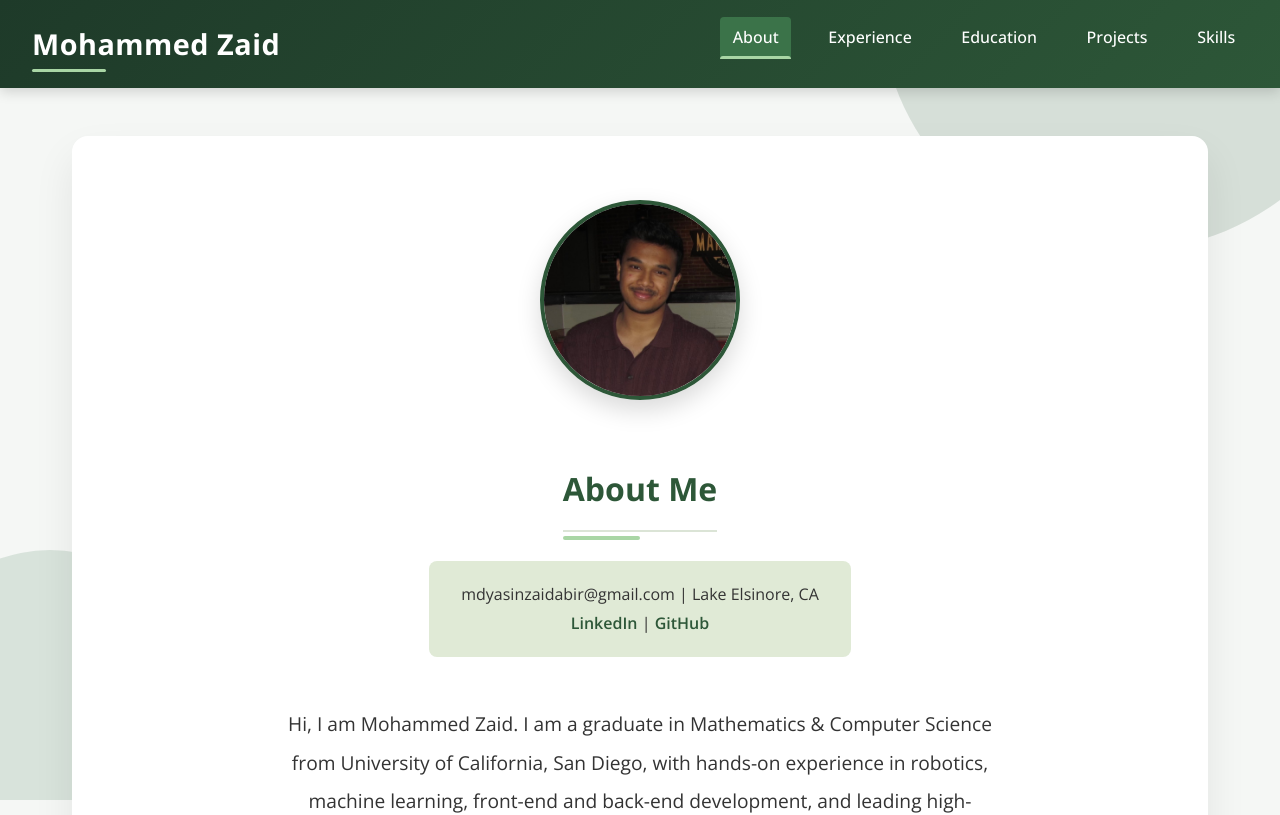
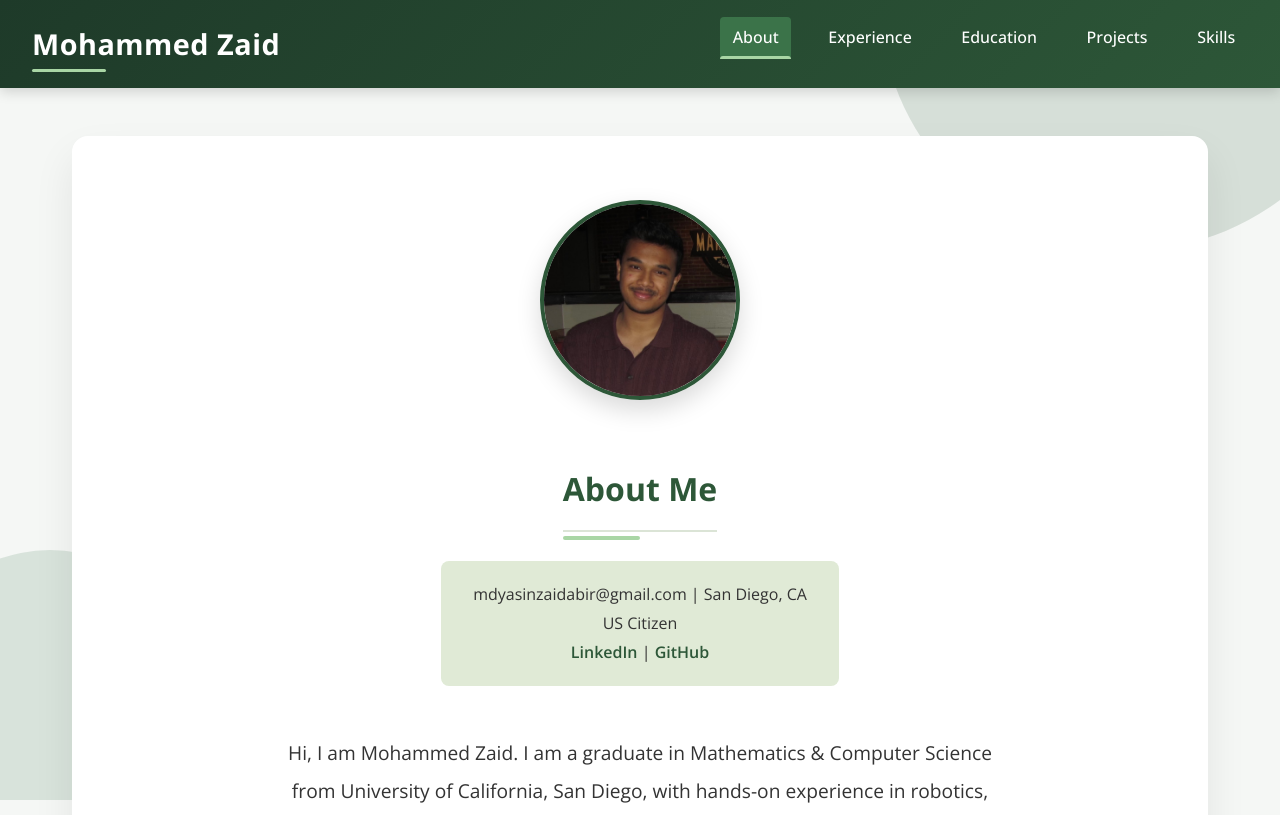
Before and after one commit to mzaid03/PersonalWeb, a React (Create React App) app: page / in a window 1280 px wide. Shown: the top 815 px of the page. Built offline with nearby package versions, Linux system fonts and the light colour scheme.

Commit message:
new status

```diff
--- a/src/App.js
+++ b/src/App.js
@@ -183,7 +183,9 @@ function App() {
  initial="hidden"
  animate="visible"
  >
- <motion.p variants={staggerItem}>mdyasinzaidabir@gmail.com | Lake Elsinore, CA</motion.p>
+ <motion.p variants={staggerItem}>mdyasinzaidabir@gmail.com | San Diego, CA</motion.p>
+ <motion.p variants={staggerItem}>US Citizen</motion.p>
+
  <motion.p variants={staggerItem}>
  <a href="https://www.linkedin.com/in/mohammed-zaid-304a9b279/" target="_blank" rel="noopener noreferrer">LinkedIn</a> |
  <a href="https://github.com/mzaid03" target="_blank" rel="noopener noreferrer"> GitHub</a>
```
